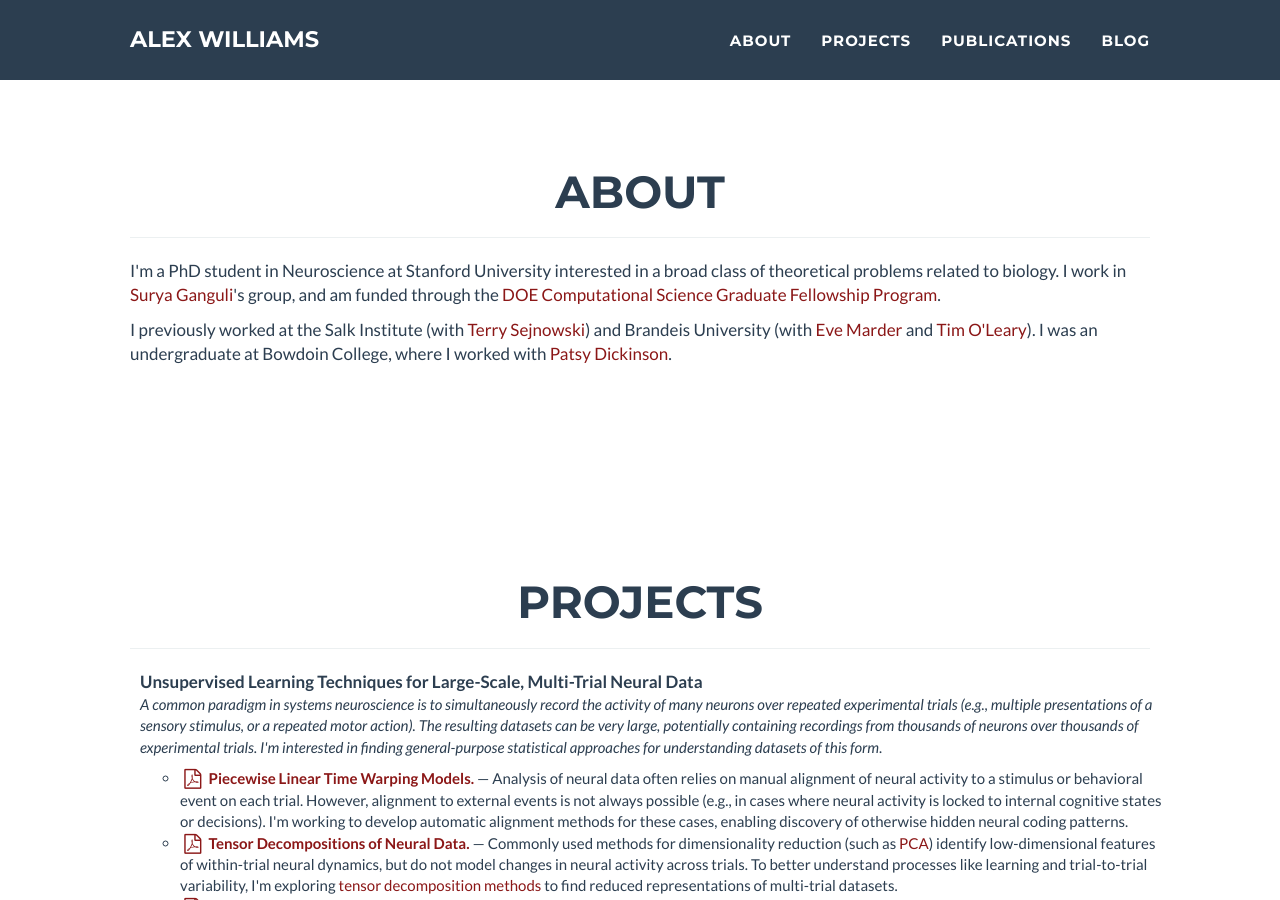
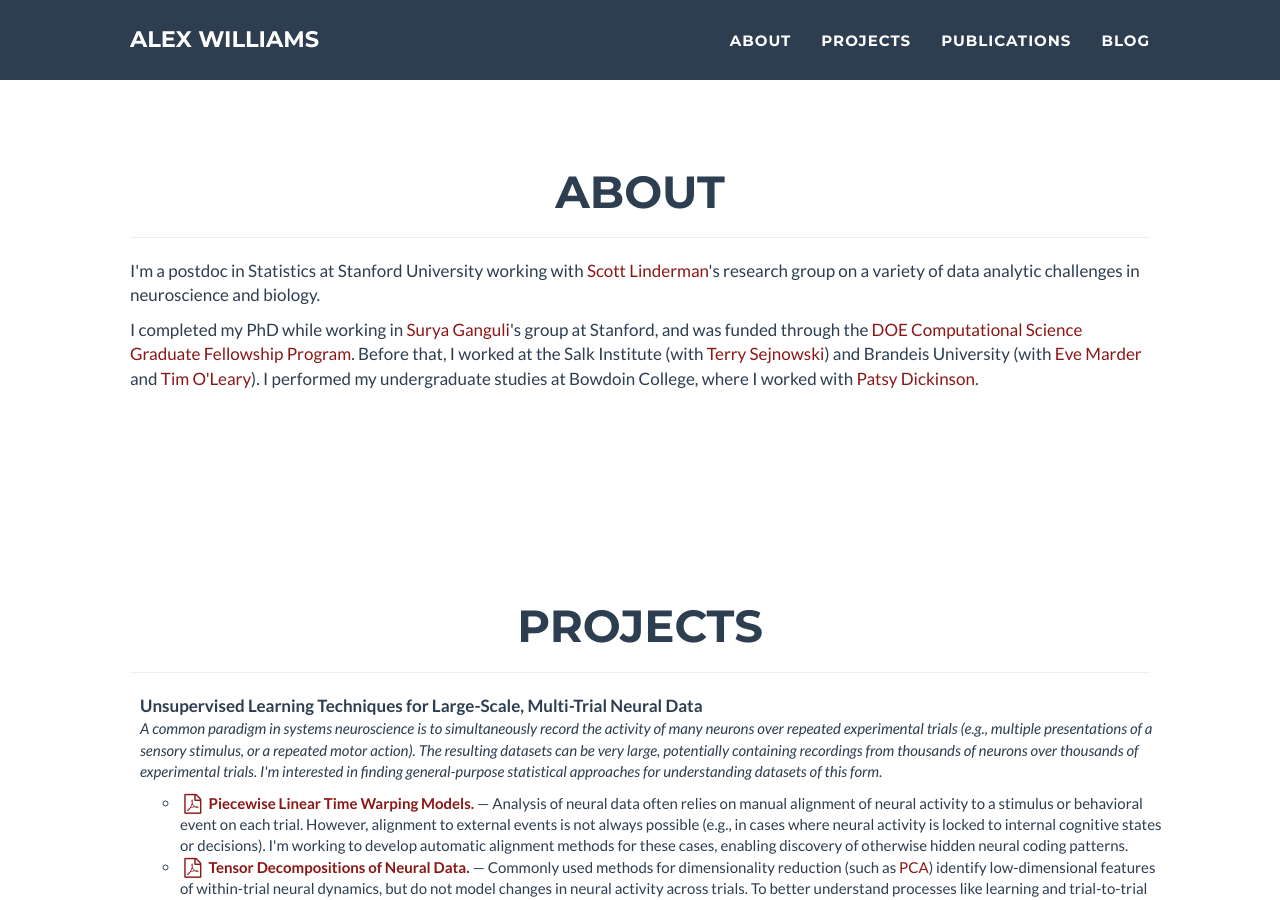
Before and after one commit to ahwillia/ahwillia.github.com, a Jekyll site: the page built from index.html, in a window 1280 px wide and 900 px high, scrolled down 640 px. Built offline with Jekyll 4.4.1, drawn with Linux system fonts in a browser that asks for light colours; nearby versions of some CDN libraries; library files that are not in the unit come from our copies.

Commit message:
update about me

```diff
--- a/_includes/about.html
+++ b/_includes/about.html
@@ -9,12 +9,14 @@
             </div>
             <div class="row">
                 <div class="col-lg-12">
-                    <p class="small">I'm a PhD student in Neuroscience at Stanford University interested in a broad class of theoretical problems related to biology. I work in <a href="https://ganguli-gang.stanford.edu/" target="_blank">Surya Ganguli</a>'s group, and am funded through the <a href="http://www.krellinst.org/csgf/">DOE Computational Science Graduate Fellowship Program</a>.</p>
+                    <p class="small">I'm a postdoc in Statistics at Stanford University working with <a href="https://statistics.stanford.edu/people/scott-linderman" target="_blank">Scott Linderman</a>'s research group on a variety of data analytic challenges in neuroscience and biology. </p>
                 </div>
             </div>
             <div class="row">
                 <div class="col-lg-12">
-                    <p class="small">I previously worked at the Salk Institute (with <a href="http://cnl.salk.edu/" target="_blank">Terry Sejnowski</a>) and Brandeis University (with <a href="http://blogs.brandeis.edu/marderlab/" target="_blank">Eve Marder</a> and <a href="http://olearylab.org/" target="_blank">Tim O'Leary</a>). I was an undergraduate at Bowdoin College, where I worked with <a href="https://www.bowdoin.edu/faculty/p/pdickins/" target="_blank">Patsy Dickinson</a>.
+                    <p class="small">
+                    I completed my PhD while working in <a href="https://ganguli-gang.stanford.edu/" target="_blank">Surya Ganguli</a>'s group at Stanford, and was funded through the <a href="http://www.krellinst.org/csgf/">DOE Computational Science Graduate Fellowship Program</a>.
+                    Before that, I worked at the Salk Institute (with <a href="http://cnl.salk.edu/" target="_blank">Terry Sejnowski</a>) and Brandeis University (with <a href="http://blogs.brandeis.edu/marderlab/" target="_blank">Eve Marder</a> and <a href="http://olearylab.org/" target="_blank">Tim O'Leary</a>). I performed my undergraduate studies at Bowdoin College, where I worked with <a href="https://www.bowdoin.edu/faculty/p/pdickins/" target="_blank">Patsy Dickinson</a>.
                 </div>
             </div>
         </div>
```
